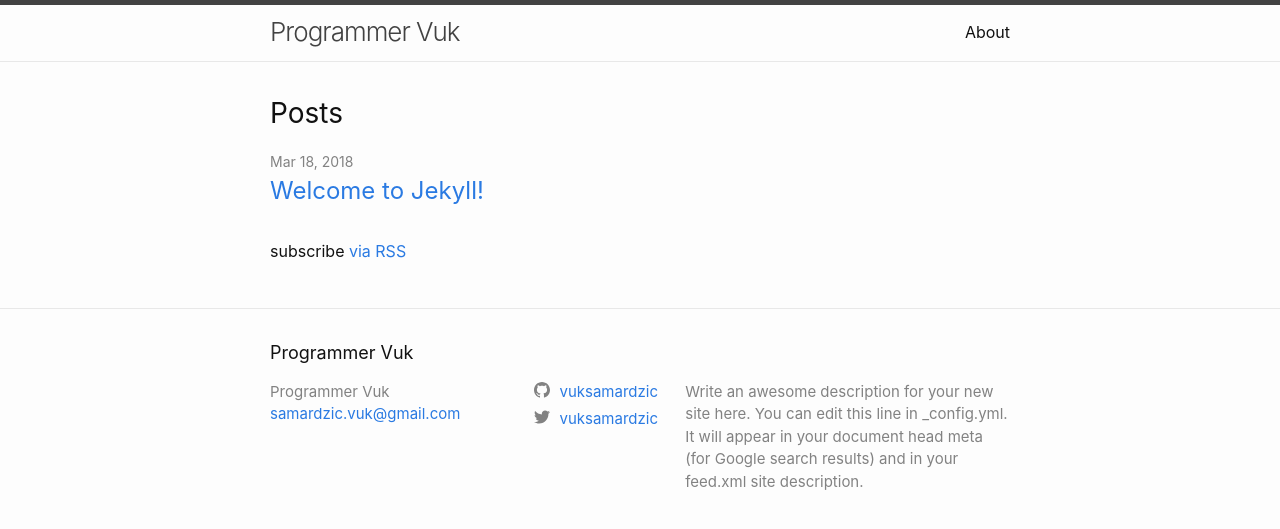
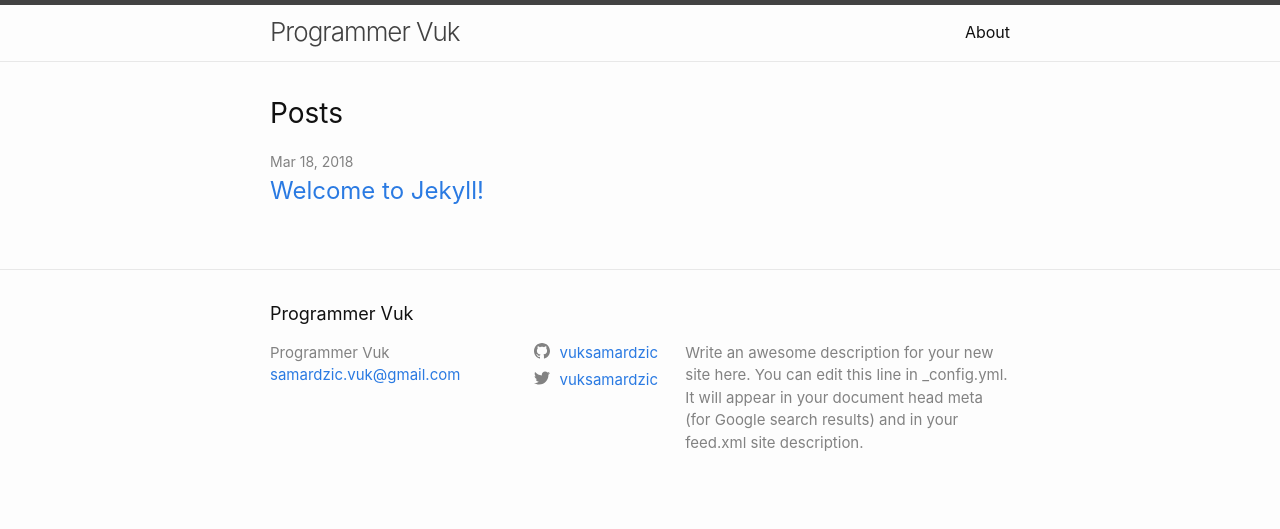
Before and after one commit to vuksamardzic/vuksamardzic.github.io, a Jekyll site: the page built from index.md, in a window 1280 px wide. Shown: the top 529 px of the page. Built offline with Jekyll 4.4.1, drawn with Linux system fonts in a browser that asks for light colours.

Commit message:
removed rss feed from home layout

```diff
--- a/_layouts/home.html
+++ b/_layouts/home.html
@@ -6,8 +6,6 @@
   {%- if page.title -%}
     <h1 class="page-heading">{{ page.title }}</h1>
   {%- endif -%}
-
-  {{ content }}
 
   {%- if site.posts.size > 0 -%}
     <h2 class="post-list-heading">{{ page.list_title | default: "Posts" }}</h2>
@@ -28,7 +26,7 @@
       {%- endfor -%}
     </ul>
 
-    <p class="rss-subscribe">subscribe <a href="{{ "/feed.xml" | relative_url }}">via RSS</a></p>
+    <!-- <p class="rss-subscribe">subscribe <a href="{{ "/feed.xml" | relative_url }}">via RSS</a></p> -->
   {%- endif -%}
 
 </div>
```
